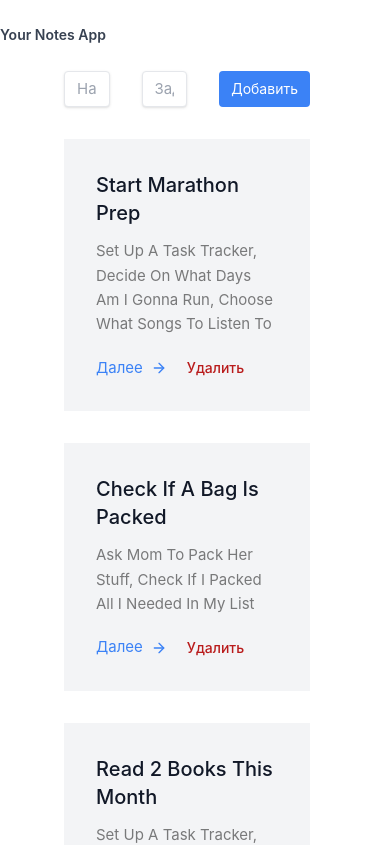
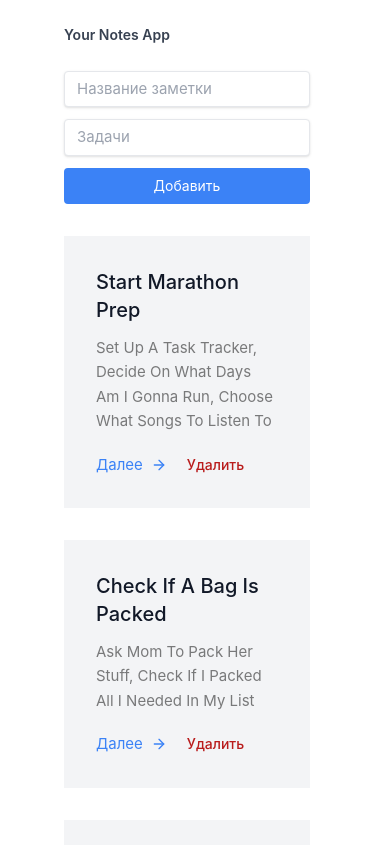
Before and after one commit to hellagirrl/todo-vue, a Vue app: page / in a window 390 px wide. Shown: the top 845 px of the page. Built offline with nearby package versions, Linux system fonts and the light colour scheme.

Commit message:
feat: home page responsive styles

```diff
--- a/src/components/layouts/TheHeaderComponent.vue
+++ b/src/components/layouts/TheHeaderComponent.vue
@@ -3,7 +3,7 @@ import { RouterLink } from 'vue-router';
 </script>
 
 <template>
-  <header class="py-3 my-3 sm:container text-gray-700">
+  <header class="py-3 my-3 container text-gray-700">
     <nav>
       <RouterLink
         to="/"
--- a/src/views/HomeView.vue
+++ b/src/views/HomeView.vue
@@ -27,7 +27,7 @@ function addNewNote() {
   <div class="container">
     <form
       @submit.prevent="addNewNote()"
-      class="flex flex-row justify-between mr-4"
+      class="flex flex-col sm:flex-row justify-between mr-4"
     >
       <input
         required
@@ -39,7 +39,7 @@ function addNewNote() {
       />
       <input
         required
-        class="shadow appearance-none border rounded w-full py-2 px-3 text-gray-700 leading-tight focus:outline-none focus:border-blue-500 focus:ring-1 focus:ring-blue-500 mr-8"
+        class="shadow appearance-none border rounded w-full py-2 px-3 text-gray-700 leading-tight focus:outline-none focus:border-blue-500 focus:ring-1 focus:ring-blue-500 mr-8 mt-3 sm:mt-0"
         id="todos"
         type="text"
         v-model="listOfTodos"
@@ -47,7 +47,7 @@ function addNewNote() {
         placeholder="Задачи"
       />
       <button
-        class="flex-shrink-0 bg-blue-500 hover:bg-blue-700 border-blue-500 hover:border-blue-700 text-sm border-4 text-white py-1 px-2 rounded"
+        class="flex-shrink-0 bg-blue-500 hover:bg-blue-700 border-blue-500 hover:border-blue-700 text-sm border-4 text-white py-1 px-2 rounded mt-3 sm:mt-0"
         type="button"
         @click="addNewNote()"
       >
```
